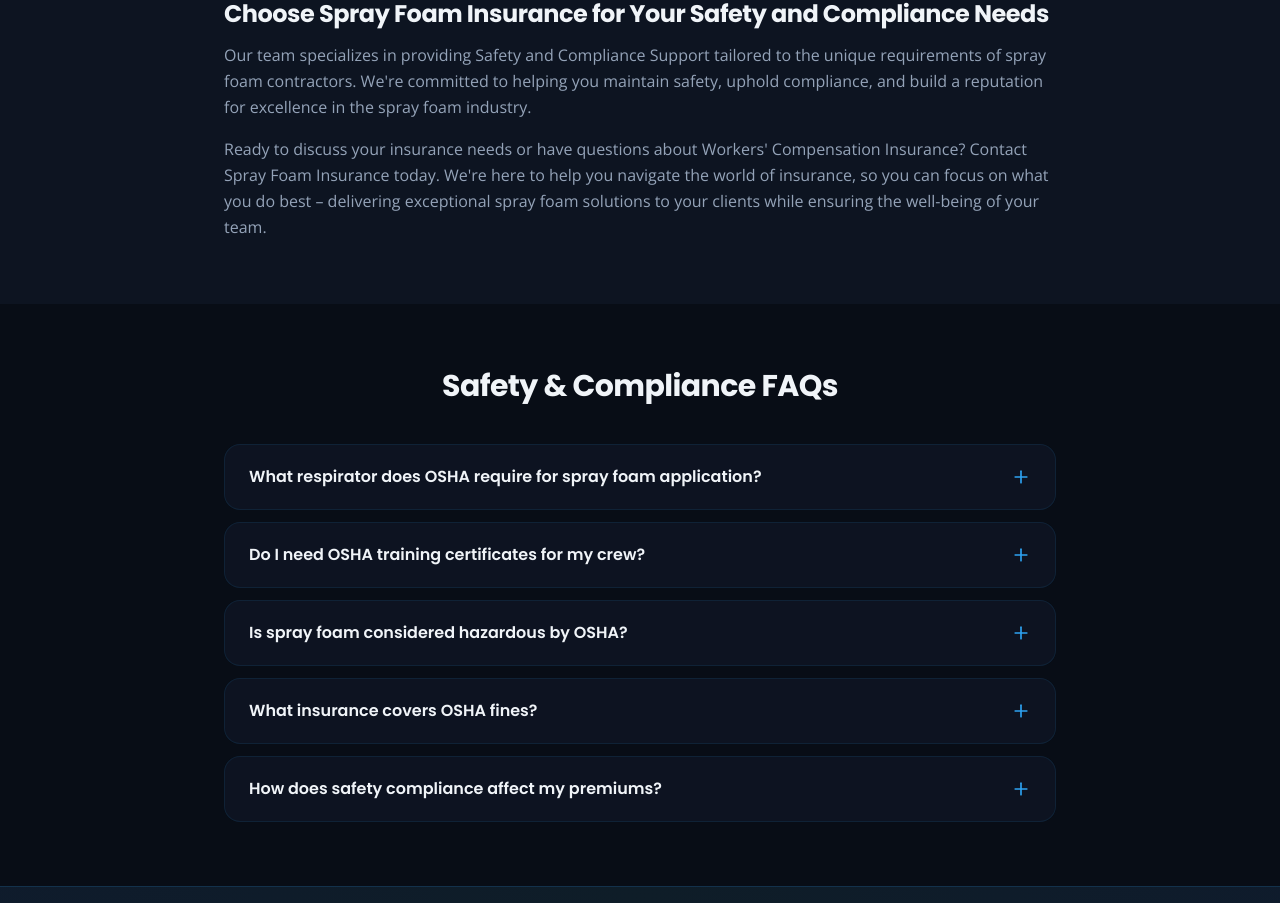
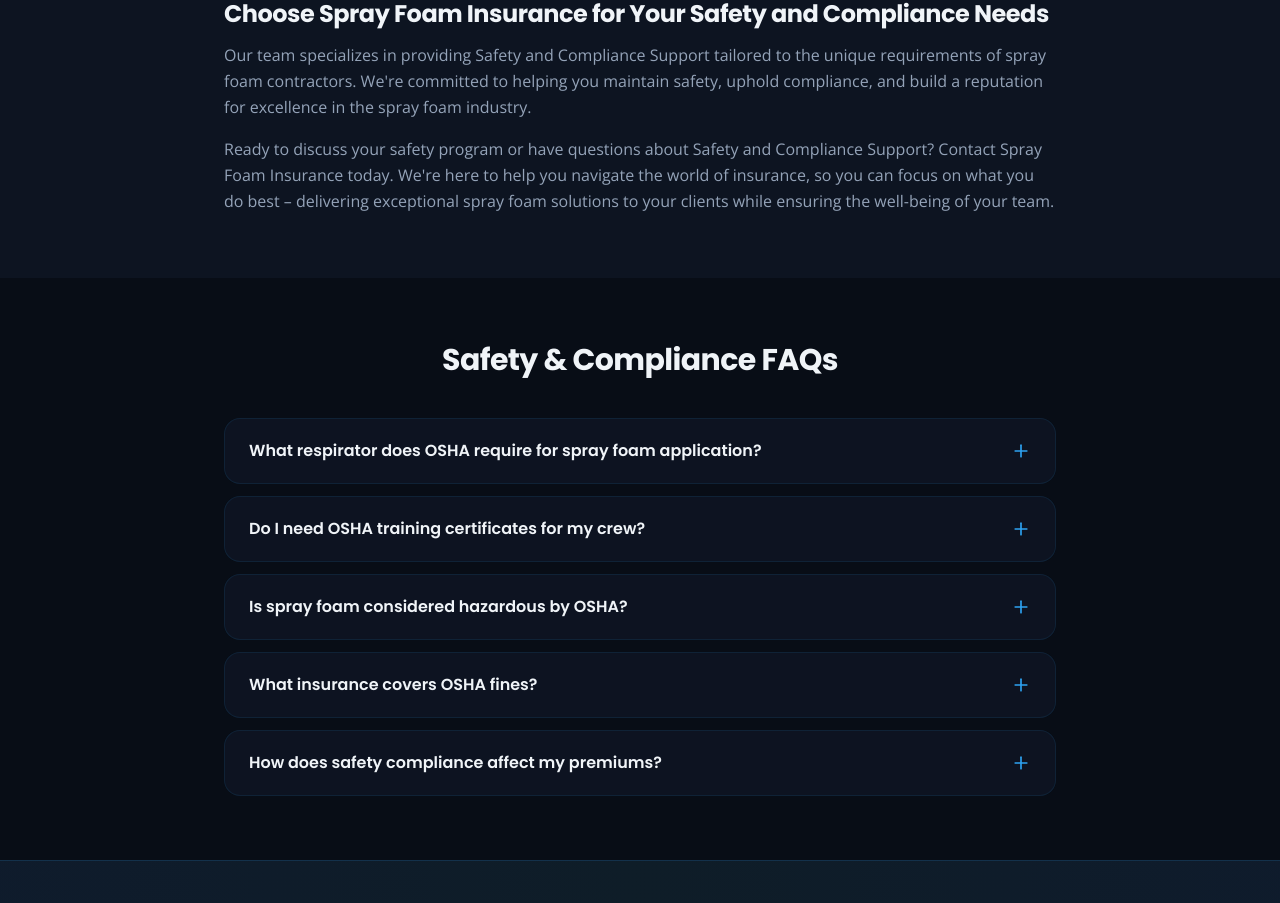
Before and after one commit to MCERQUA/sprayfoaminsurance-nextjs, a Next.js app: page /safety-and-compliance-support in a window 1280 px wide. Shown: the part 3089-3992 px from the top of the page. Built offline with nearby package versions, Linux system fonts and the light colour scheme.

Commit message:
auto-save: app/page.tsx,app/safety-and-compliance-support/page.tsx

```diff
--- a/app/page.tsx
+++ b/app/page.tsx
@@ -440,7 +440,7 @@
         <div className="relative z-10 max-w-4xl mx-auto text-center px-4">
           <span className="label-text text-[#2ea3f2] text-sm mb-4 block">Insurance Excellence</span>
           <h2 className="font-headline font-bold text-4xl sm:text-5xl text-white mb-6">
-            Tailored Solutions And Piece Of Mind,<br />
+            Tailored Solutions And Peace Of Mind,<br />
             For Your Spray Foam Business
           </h2>
           <Link
--- a/app/safety-and-compliance-support/page.tsx
+++ b/app/safety-and-compliance-support/page.tsx
@@ -153,7 +153,7 @@
               Our team specializes in providing Safety and Compliance Support tailored to the unique requirements of spray foam contractors. We&apos;re committed to helping you maintain safety, uphold compliance, and build a reputation for excellence in the spray foam industry.
             </p>
             <p className="text-muted font-label leading-relaxed">
-              Ready to discuss your insurance needs or have questions about Workers&apos; Compensation Insurance? Contact Spray Foam Insurance today. We&apos;re here to help you navigate the world of insurance, so you can focus on what you do best – delivering exceptional spray foam solutions to your clients while ensuring the well-being of your team.
+              Ready to discuss your safety program or have questions about Safety and Compliance Support? Contact Spray Foam Insurance today. We&apos;re here to help you navigate the world of insurance, so you can focus on what you do best – delivering exceptional spray foam solutions to your clients while ensuring the well-being of your team.
             </p>
           </div>
         </div>
```
